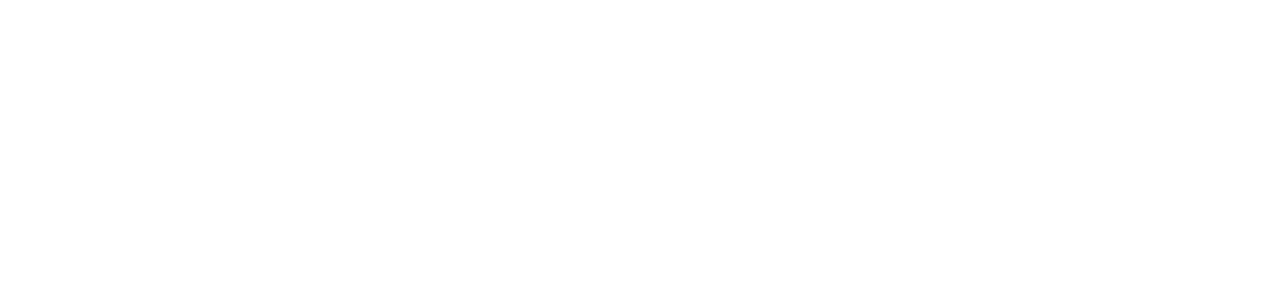
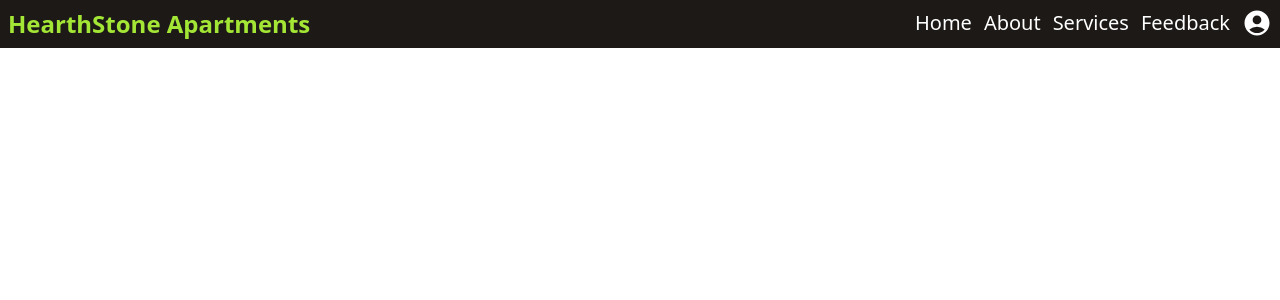
Before and after one commit to Solomon-Gachure/newha, a React (Create React App) app: page / in a window 1280 px wide. Shown: the top 300 px of the page. Built offline with nearby package versions, Linux system fonts and the light colour scheme.

Commit message:
created the navbar section and done with it with harmburger menu as well

```diff
--- a/src/App.js
+++ b/src/App.js
@@ -1,9 +1,11 @@
+import Navbar from "./components/navbar";
 
 
 
 function App() {
   return (
-    <div className="App">
+    <div>
+      <Navbar/>
 
     </div>
   );
--- /dev/null
+++ b/src/components/navbar.js
@@ -0,0 +1,52 @@
+import React, { useState } from 'react'
+import {MdAccountCircle, MdMenu, MdOutlineClose} from 'react-icons/md'
+const Navbar = () => {
+
+    const [menu, setMenu]=useState(false)
+    const handleClick=()=>{
+        setMenu(true)
+    }
+    const handleClose=()=>{
+        setMenu(false)
+    }
+  return (
+    <div className='w-full h-full '>
+        <div className='flex justify-between bg-stone-900 fixed w-full  p-2'>
+            <h1 className='font-bold text-lime-400 text-2xl'>HearthStone Apartments</h1>
+            <div>
+                {/**links to the pages */}
+                <ul className='hidden md:flex items-center gap-3 text-white  text-xl'>
+                    <li className='cursor-pointer'>Home</li>
+                    <li className='cursor-pointer'>About</li>
+                    <li className='cursor-pointer'>Services</li>
+                    <li className='cursor-pointer'>Feedback</li>
+{/**account menu */}
+                <MdAccountCircle className='text-white font-bold cursor-pointer' size={30}/>
+                </ul>
+            </div>
+            {/**harmburger menu */}
+            <div className=' md:hidden'>
+                <MdMenu onClick={handleClick} className='text-white font-bold cursor-pointer' size={30}/>
+            </div>
+        </div>
+        {/**menu */}
+        {
+            menu &&
+            <div>
+
+                <ul className='md:hidden flex flex-col fixed w-[200px] h-full bg-stone-900 p-2 pt-2 gap-3 text-white text-xl ease-in-out duration-500'>
+                    <MdOutlineClose onClick={handleClose} className='text-white font-bold cursor-pointer' size={30}/>
+                    <li className='cursor-pointer'>Home</li>
+                    <li className='cursor-pointer'>About</li>
+                    <li className='cursor-pointer'>Services</li>
+                    <li className='cursor-pointer'>Feedback</li>
+                    <MdAccountCircle className='text-white font-bold cursor-pointer' size={30}/>
+
+                </ul>
+            </div>
+        }
+    </div>
+  )
+}
+
+export default Navbar
```
